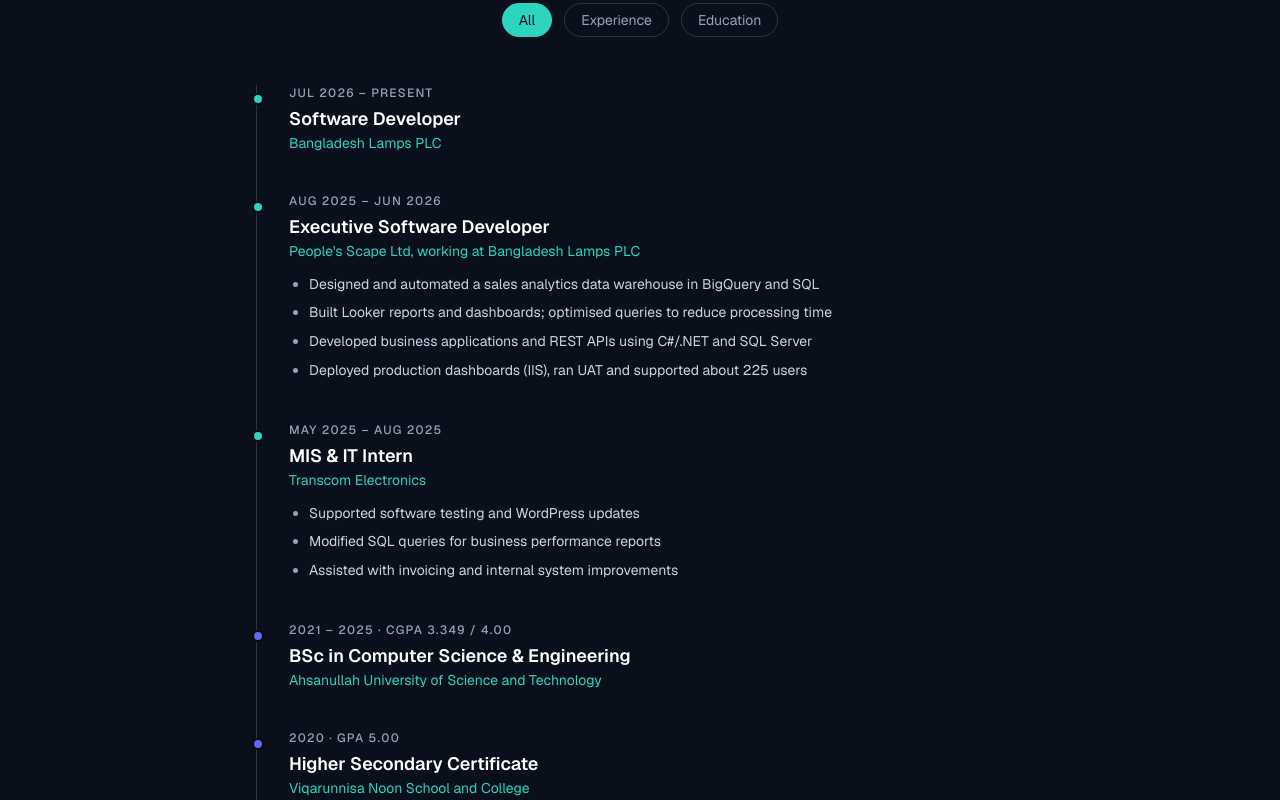
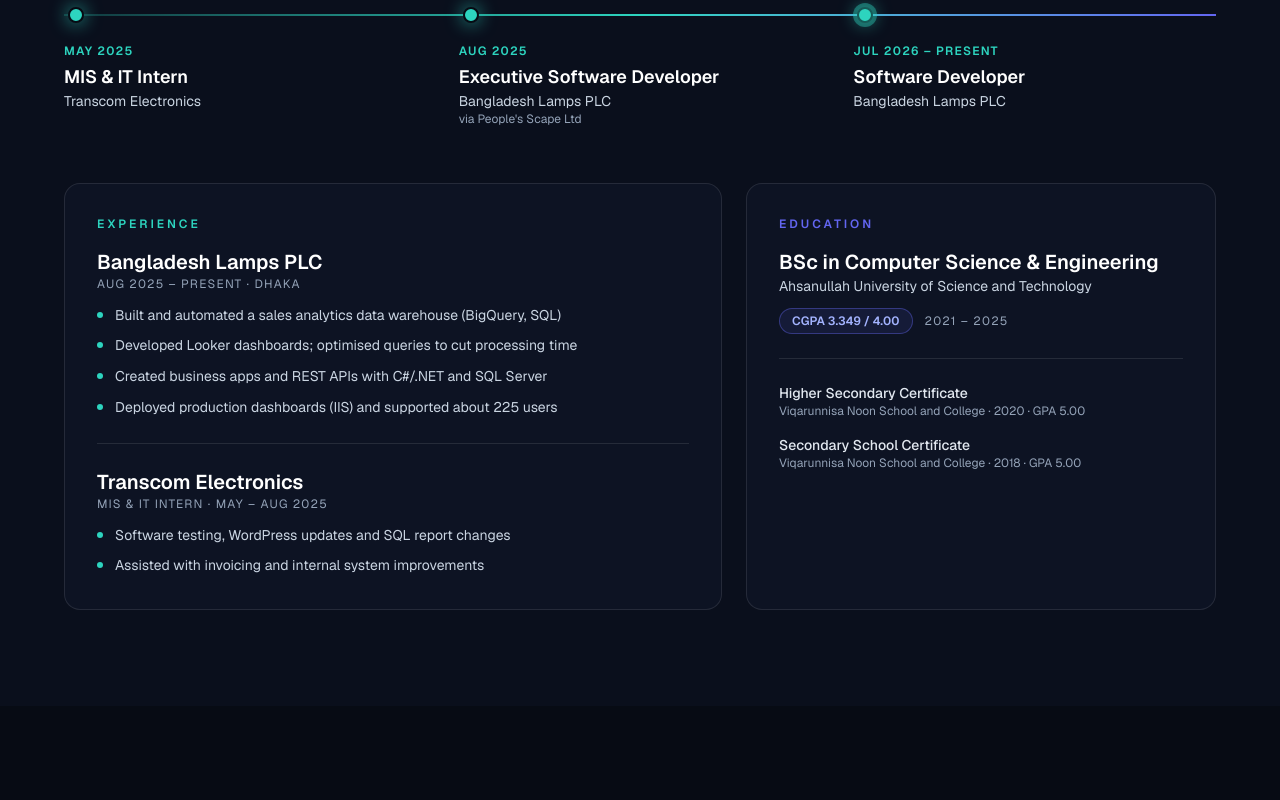
Before and after one commit to ramisha-maliyat/ramisha, a Next.js app: page / in a window 1280 px wide. Shown: the part 1760-2560 px from the top of the page. Built offline with nearby package versions, Linux system fonts and the light colour scheme.

Commit message:
CV and career timeline changed

```diff
--- a/src/components/CareerTimeline.tsx
+++ b/src/components/CareerTimeline.tsx
@@ -1,110 +1,113 @@
 "use client";
 
 import { motion } from "framer-motion";
-import { useState } from "react";
 import SectionHeading from "./SectionHeading";
 
-type Item = {
-  type: "work" | "edu";
-  title: string;
-  org: string;
-  time: string;
-  points?: string[];
-};
-
-const timeline: Item[] = [
-  {
-    type: "work",
-    title: "Software Developer",
-    org: "Bangladesh Lamps PLC",
-    time: "Jul 2026 – Present",
-  },
-  {
-    type: "work",
-    title: "Executive Software Developer",
-    org: "People's Scape Ltd, working at Bangladesh Lamps PLC",
-    time: "Aug 2025 – Jun 2026",
-    points: [
-      "Designed and automated a sales analytics data warehouse in BigQuery and SQL",
-      "Built Looker reports and dashboards; optimised queries to reduce processing time",
-      "Developed business applications and REST APIs using C#/.NET and SQL Server",
-      "Deployed production dashboards (IIS), ran UAT and supported about 225 users",
-    ],
-  },
-  {
-    type: "work",
-    title: "MIS & IT Intern",
-    org: "Transcom Electronics",
-    time: "May 2025 – Aug 2025",
-    points: [
-      "Supported software testing and WordPress updates",
-      "Modified SQL queries for business performance reports",
-      "Assisted with invoicing and internal system improvements",
-    ],
-  },
-  { type: "edu", title: "BSc in Computer Science & Engineering", org: "Ahsanullah University of Science and Technology", time: "2021 – 2025 · CGPA 3.349 / 4.00" },
-  { type: "edu", title: "Higher Secondary Certificate", org: "Viqarunnisa Noon School and College", time: "2020 · GPA 5.00" },
-  { type: "edu", title: "Secondary School Certificate", org: "Viqarunnisa Noon School and College", time: "2018 · GPA 5.00" },
+const milestones = [
+  { date: "May 2025", title: "MIS & IT Intern", org: "Transcom Electronics" },
+  { date: "Aug 2025", title: "Executive Software Developer", org: "Bangladesh Lamps PLC", via: "via People's Scape Ltd" },
+  { date: "Jul 2026", title: "Software Developer", org: "Bangladesh Lamps PLC", now: true },
 ];
 
-const filters = [
-  { id: "all", label: "All" },
-  { id: "work", label: "Experience" },
-  { id: "edu", label: "Education" },
+const bllPoints = [
+  "Built and automated a sales analytics data warehouse (BigQuery, SQL)",
+  "Developed Looker dashboards; optimised queries to cut processing time",
+  "Created business apps and REST APIs with C#/.NET and SQL Server",
+  "Deployed production dashboards (IIS) and supported about 225 users",
 ];
 
+const internPoints = [
+  "Software testing, WordPress updates and SQL report changes",
+  "Assisted with invoicing and internal system improvements",
+];
+
+const fade = (delay = 0) => ({
+  initial: { opacity: 0, y: 24 },
+  whileInView: { opacity: 1, y: 0 },
+  viewport: { once: true },
+  transition: { duration: 0.5, delay },
+});
+
+const Bullets = ({ items }: { items: string[] }) => (
+  <ul className="mt-3 space-y-2 text-sm leading-relaxed text-slate-300">
+    {items.map((p) => (
+      <li key={p} className="flex gap-3">
+        <span className="mt-2 h-1.5 w-1.5 shrink-0 rounded-full bg-accent" />
+        {p}
+      </li>
+    ))}
+  </ul>
+);
+
 export default function CareerTimeline() {
-  const [filter, setFilter] = useState("all");
-  const items = timeline.filter((i) => filter === "all" || i.type === filter);
-
   return (
     <section id="career" className="relative bg-surface/40 px-6 py-24">
-      <div className="mx-auto max-w-3xl">
+      <div className="mx-auto max-w-6xl">
         <SectionHeading eyebrow="Journey" title="Experience & Education" />
 
-        <div className="mb-12 flex justify-center gap-3">
-          {filters.map((f) => (
-            <button
-              key={f.id}
-              onClick={() => setFilter(f.id)}
-              className={`rounded-full border px-4 py-1.5 text-sm transition ${
-                filter === f.id
-                  ? "border-accent bg-accent text-slate-950"
-                  : "border-white/15 text-muted hover:text-white"
-              }`}
-            >
-              {f.label}
-            </button>
+        {/* journey strip */}
+        <div className="relative mb-14 grid gap-8 md:grid-cols-3">
+          <div className="absolute left-0 right-0 top-[11px] hidden h-0.5 bg-gradient-to-r from-accent/20 via-accent to-accent-2 md:block" />
+          {milestones.map((m, i) => (
+            <motion.div key={m.date} {...fade(i * 0.12)} className="relative md:pt-10">
+              <span className="absolute left-0 top-0 hidden md:block">
+                <span className="relative flex h-6 w-6 items-center justify-center">
+                  {m.now && <span className="absolute h-6 w-6 animate-ping rounded-full bg-accent/40" />}
+                  <span className="h-4 w-4 rounded-full border-2 border-background bg-accent shadow-[0_0_18px_rgba(45,212,191,0.8)]" />
+                </span>
+              </span>
+              <p className="text-xs font-semibold uppercase tracking-widest text-accent">
+                {m.date}{m.now ? " – Present" : ""}
+              </p>
+              <h3 className="mt-1 text-lg font-semibold text-white">{m.title}</h3>
+              <p className="text-sm text-slate-300">{m.org}</p>
+              {m.via && <p className="text-xs text-muted">{m.via}</p>}
+            </motion.div>
           ))}
         </div>
 
-        <div className="relative border-l border-white/15 pl-8">
-          {items.map((item) => (
-            <motion.div
-              key={item.title + item.time}
-              initial={{ opacity: 0, y: 24 }}
-              whileInView={{ opacity: 1, y: 0 }}
-              viewport={{ once: true }}
-              transition={{ duration: 0.5 }}
-              className="relative mb-10 last:mb-0"
-            >
-              <span
-                className={`absolute -left-[37px] top-2 h-3 w-3 rounded-full border-2 border-background ${
-                  item.type === "work" ? "bg-accent" : "bg-accent-2"
-                }`}
-              />
-              <p className="text-xs font-medium uppercase tracking-widest text-muted">{item.time}</p>
-              <h3 className="mt-1 text-lg font-semibold text-white">{item.title}</h3>
-              <p className="text-sm text-accent">{item.org}</p>
-              {item.points && (
-                <ul className="mt-3 list-disc space-y-1.5 pl-5 text-sm leading-relaxed text-slate-300 marker:text-muted">
-                  {item.points.map((p) => (
-                    <li key={p}>{p}</li>
-                  ))}
-                </ul>
-              )}
-            </motion.div>
-          ))}
+        {/* details */}
+        <div className="grid gap-6 md:grid-cols-[1.4fr_1fr]">
+          <motion.div {...fade()} className="rounded-2xl border border-white/10 bg-surface/60 p-6 sm:p-8">
+            <p className="text-xs font-semibold uppercase tracking-[0.25em] text-accent">Experience</p>
+
+            <h3 className="mt-4 text-xl font-semibold text-white">Bangladesh Lamps PLC</h3>
+            <p className="text-xs uppercase tracking-widest text-muted">Aug 2025 – Present · Dhaka</p>
+            <Bullets items={bllPoints} />
+
+            <div className="my-6 h-px bg-white/10" />
+
+            <h3 className="text-xl font-semibold text-white">Transcom Electronics</h3>
+            <p className="text-xs uppercase tracking-widest text-muted">MIS &amp; IT Intern · May – Aug 2025</p>
+            <Bullets items={internPoints} />
+          </motion.div>
+
+          <motion.div {...fade(0.1)} className="rounded-2xl border border-white/10 bg-surface/60 p-6 sm:p-8">
+            <p className="text-xs font-semibold uppercase tracking-[0.25em] text-accent-2">Education</p>
+
+            <h3 className="mt-4 text-xl font-semibold text-white">BSc in Computer Science &amp; Engineering</h3>
+            <p className="text-sm text-slate-300">Ahsanullah University of Science and Technology</p>
+            <div className="mt-3 flex items-center gap-3">
+              <span className="rounded-full border border-accent-2/40 bg-accent-2/10 px-3 py-1 text-xs font-semibold text-indigo-300">
+                CGPA 3.349 / 4.00
+              </span>
+              <span className="text-xs uppercase tracking-widest text-muted">2021 – 2025</span>
+            </div>
+
+            <div className="my-6 h-px bg-white/10" />
+
+            <div className="space-y-4 text-sm">
+              {[
+                ["Higher Secondary Certificate", "2020 · GPA 5.00"],
+                ["Secondary School Certificate", "2018 · GPA 5.00"],
+              ].map(([t, d]) => (
+                <div key={t}>
+                  <p className="font-medium text-slate-200">{t}</p>
+                  <p className="text-xs text-muted">Viqarunnisa Noon School and College · {d}</p>
+                </div>
+              ))}
+            </div>
+          </motion.div>
         </div>
       </div>
     </section>
```
Also changed, not shown: 1 other file (tests, documents, lock files or other folders).
